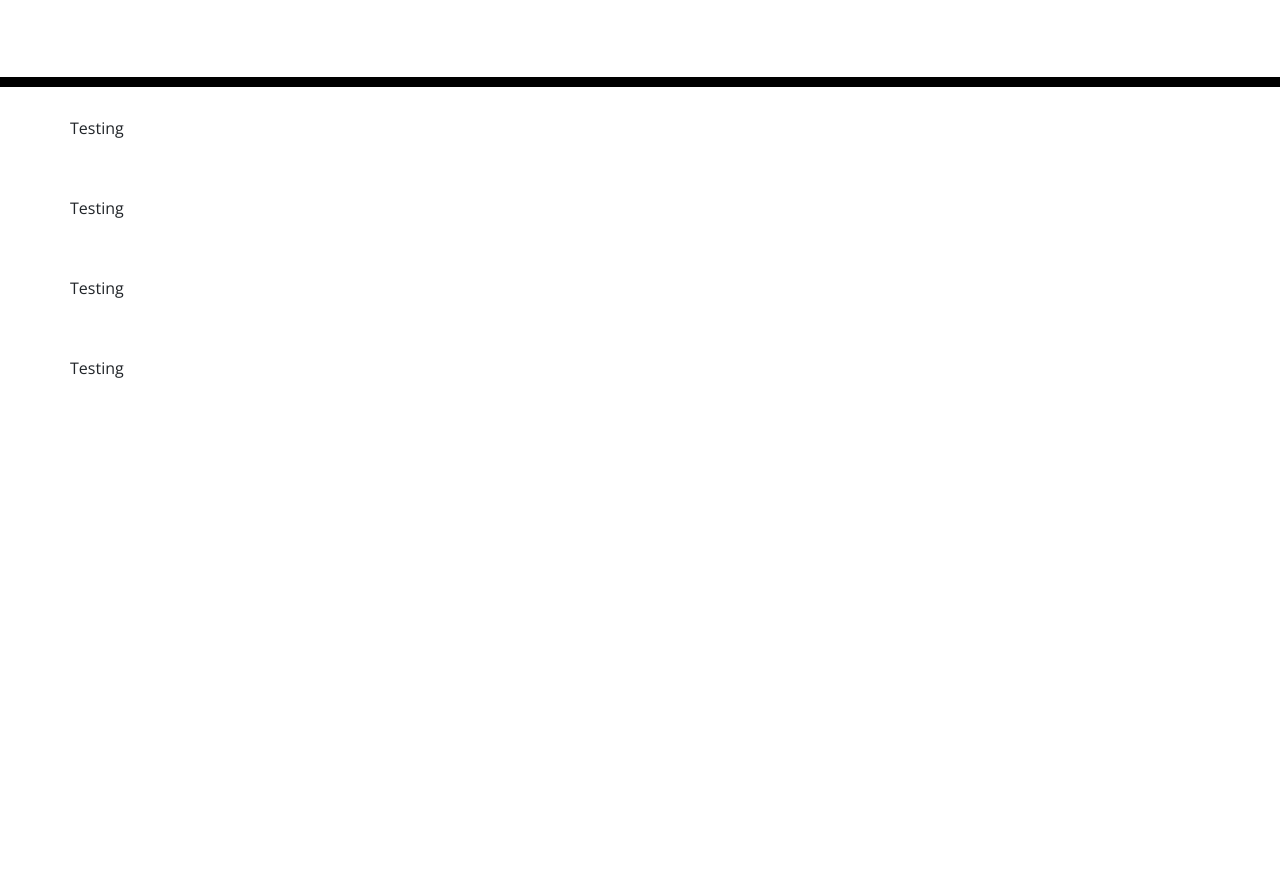
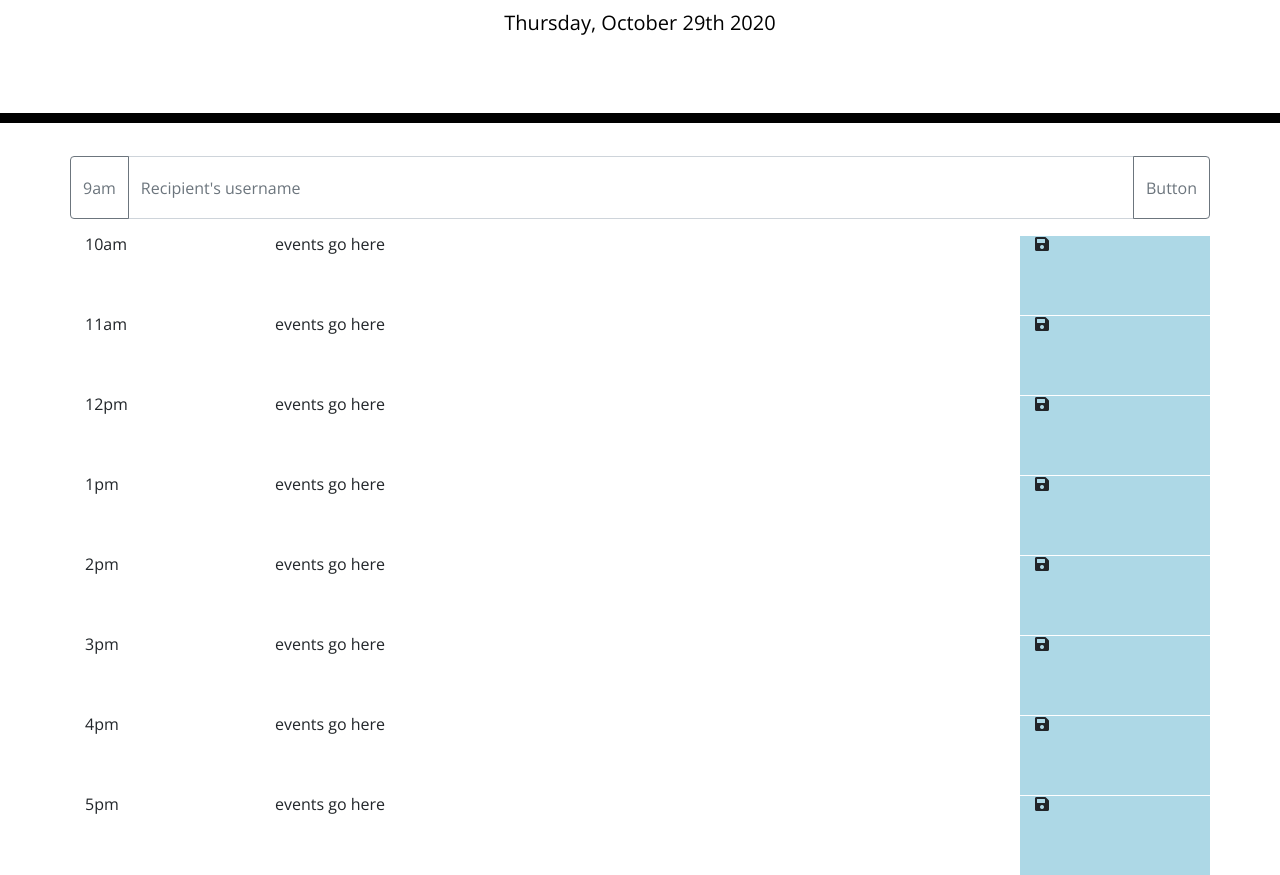
Before and after one commit to DaronSchmit/DaronDayScheduler, a plain HTML site: page Develop/index.html in a window 1280 px wide. Shown: the part 181-1056 px from the top of the page. Before the commit the page ends 800 px from the top, so only its background shows below. Drawn offline with nearby package versions, Linux system fonts and the light colour scheme.

Commit message:
added initial formatting - subject to change

```diff
--- a/Develop/index.html
+++ b/Develop/index.html
@@ -28,14 +28,72 @@
       <p class="lead">A simple calendar app for scheduling your work day</p>
       <p id="currentDay" class="lead"></p>
     </header>
+
+
     <div class="container">
-      <row class="row">Testing</row>
-      <row class="row">Testing</row>
-      <row class="row">Testing</row>
-      <row class="row">Testing</row>
+      <row class="row 9am">
+        <div class="input-group mb-3">
+          <div class="input-group-prepend">
+            <button class="btn btn-outline-secondary disable">9am</button>
+          </div>
+          <input type="text" class="form-control h-100" placeholder="Recipient's username" aria-label="Recipient's username" aria-describedby="basic-addon2">
+          <div class="input-group-append">
+            <button class="btn btn-outline-secondary" type="button">Button</button>
+          </div>
+        </div>
+        </row>
+
+      <row class="row 10am"
+        ><div class="col-sm-2">10am</div>
+        <div class="col-sm-8">events go here</div>
+        <div class="col-sm-2 save-button"><i class="fas fa-save"></i></div>
+      </row>
+
+      <row class="row 11am"
+        ><div class="col-sm-2">11am</div>
+        <div class="col-sm-8">events go here</div>
+        <div class="col-sm-2 save-button"><i class="fas fa-save"></i></div>
+      </row>
+
+      <row class="row 12pm"
+        ><div class="col-sm-2">12pm</div>
+        <div class="col-sm-8">events go here</div>
+        <div class="col-sm-2 save-button"><i class="fas fa-save"></i></div>
+      </row>
+
+      <row class="row 1pm"
+        ><div class="col-sm-2">1pm</div>
+        <div class="col-sm-8">events go here</div>
+        <div class="col-sm-2 save-button"><i class="fas fa-save"></i></div>
+      </row>
+
+      <row class="row 2pm"
+        ><div class="col-sm-2">2pm</div>
+        <div class="col-sm-8">events go here</div>
+        <div class="col-sm-2 save-button"><i class="fas fa-save"></i></div>
+      </row>
+
+      <row class="row 3pm"
+        ><div class="col-sm-2">3pm</div>
+        <div class="col-sm-8">events go here</div>
+        <div class="col-sm-2 save-button"><i class="fas fa-save"></i></div>
+      </row>
+
+      <row class="row 4pm"
+        ><div class="col-sm-2">4pm</div>
+        <div class="col-sm-8">events go here</div>
+        <div class="col-sm-2 save-button"><i class="fas fa-save"></i></div>
+      </row>
+
+      <row class="row 5pm"
+        ><div class="col-sm-2">5pm</div>
+        <div class="col-sm-8">events go here</div>
+        <div class="col-sm-2 save-button"><i class="fas fa-save"></i></div>
+      </row>
     </div>
 
     <script src="https://cdnjs.cloudflare.com/ajax/libs/jquery/3.2.1/jquery.min.js"></script>
     <script src="https://cdnjs.cloudflare.com/ajax/libs/moment.js/2.24.0/moment.min.js"></script>
+    <script src="../Develop/script.js"></script>
   </body>
 </html>
--- a/Develop/script.js
+++ b/Develop/script.js
@@ -0,0 +1,3 @@
+let today = moment().format("dddd, MMMM Do YYYY");
+
+$("#currentDay").text(today);
--- a/Develop/style.css
+++ b/Develop/style.css
@@ -69,3 +69,7 @@ textarea{
   font-size: 20px;
   transition: all .3s ease-in-out;
 }
+
+.save-button{
+  background-color: lightblue;
+}
```
